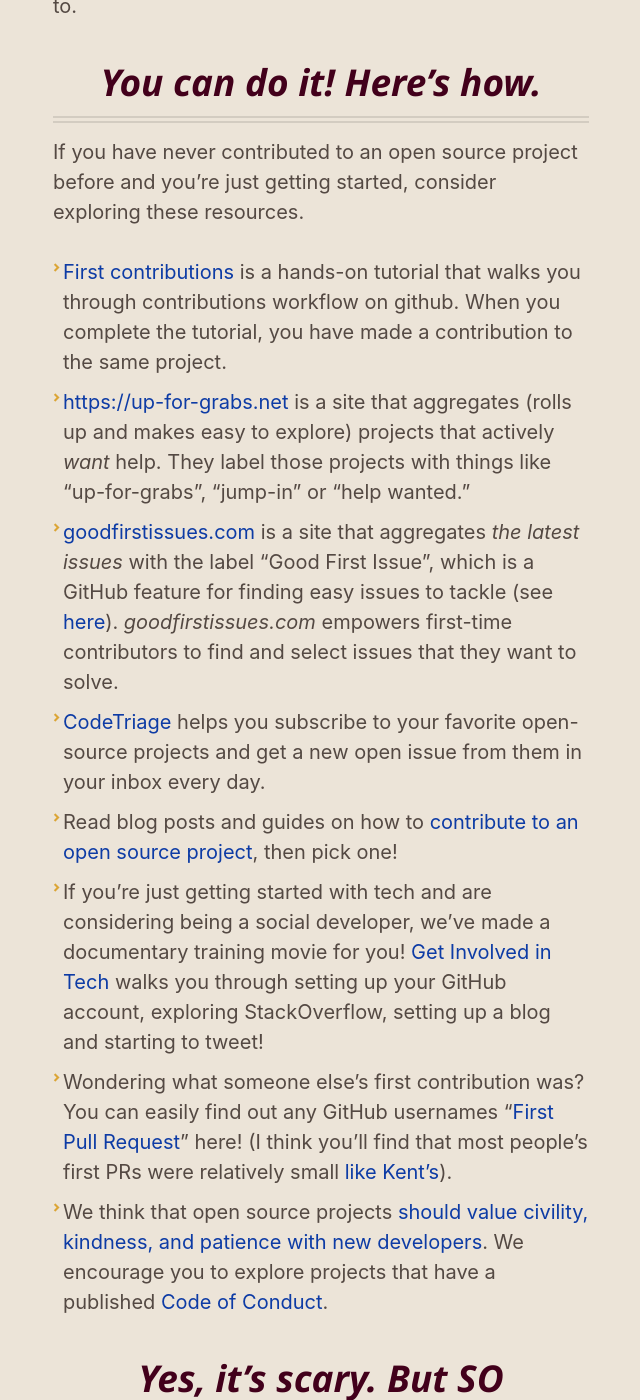
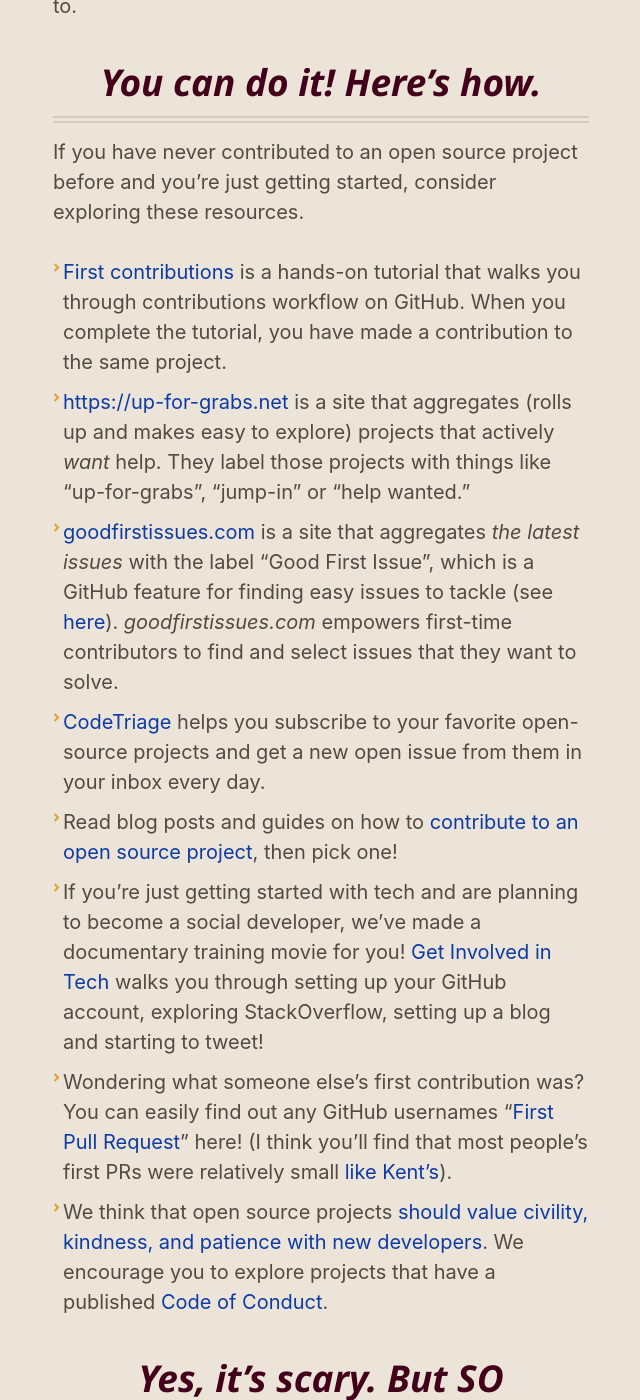
Before and after one commit to shanselman/firsttimersonly, a Jekyll site: the page built from index.md, in a window 1280 px wide and 1400 px high, scrolled down 578 px. Shown: the whole window, without its empty margins (319-959 px from the left). Built offline with Jekyll 4.4.1, drawn with Linux system fonts in a browser that asks for light colours; nearby versions of some CDN libraries; comment, search, counter and statistics services are not loaded; our own code applies the rules of GitHub Pages for plain Markdown files; some of the changed text lies outside the part shown.

```diff
--- a/index.md
+++ b/index.md
@@ -8,12 +8,12 @@ Contributing to open source for the first time can be scary and a little overwhe
 ### You can do it! Here's how.
 If you have never contributed to an open source project before and you're just getting started, consider exploring these resources.
 
-* [First contributions](https://github.com/multunus/first-contributions) is a hands-on tutorial that walks you through contributions workflow on github. When you complete the tutorial, you have made a contribution to the same project.
+* [First contributions](https://github.com/multunus/first-contributions) is a hands-on tutorial that walks you through contributions workflow on GitHub. When you complete the tutorial, you have made a contribution to the same project.
 * [https://up-for-grabs.net](https://up-for-grabs.net) is a site that aggregates (rolls up and makes easy to explore) projects that actively *want* help. They label those projects with things like "up-for-grabs", "jump-in" or "help wanted."
 * [goodfirstissues.com](https://goodfirstissues.com) is a site that aggregates *the latest issues* with the label "Good First Issue", which is a GitHub feature for finding easy issues to tackle (see [here](https://github.blog/2020-01-22-how-we-built-good-first-issues)). *goodfirstissues.com* empowers first-time contributors to find and select issues that they want to solve.
 * [CodeTriage](https://www.codetriage.com/) helps you subscribe to your favorite open-source projects and get a new open issue from them in your inbox every day.
 * Read blog posts and guides on how to [contribute to an open source project](https://www.hanselman.com/blog/GetInvolvedInOpenSourceTodayHowToContributeAPatchToAGitHubHostedOpenSourceProjectLikeCode52.aspx), then pick one!
-* If you're just getting started with tech and are considering being a social developer, we've made a documentary training movie for you! [Get Involved in Tech](http://www.getinvolvedintech.com) walks you through setting up your GitHub account, exploring StackOverflow, setting up a blog and starting to tweet!
+* If you're just getting started with tech and are planning to become a social developer, we've made a documentary training movie for you! [Get Involved in Tech](http://www.getinvolvedintech.com) walks you through setting up your GitHub account, exploring StackOverflow, setting up a blog and starting to tweet!
 * Wondering what someone else's first contribution was? You can easily find out any GitHub usernames "[First Pull Request](https://firstpr.me/)" here! (I think you'll find that most people's first PRs were relatively small [like Kent's](https://firstpr.me/#kentcdodds)).
 * We think that open source projects [should value civility, kindness, and patience with new developers](https://www.hanselman.com/blog/BringKindnessBackToOpenSource.aspx). We encourage you to explore projects that have a published [Code of Conduct](https://www.contributor-covenant.org/).
 
@@ -44,7 +44,7 @@ If you are an OSS project owner, then consider marking a few open issues with th
 
 First timer contributions are normally very small and easy (One [recent `first-timers-only`](https://github.com/formly-js/angular-formly/pull/415/files) issue was literally three lines of simple changes! And the changes were [described in great detail](https://github.com/formly-js/angular-formly/issues/410#issuecomment-127227984) and tested by the project maintainer). But this makes it easier for the contributor to _get the hang of the contribution process rather than the contribution itself._ Remember, this isn't as much about getting your project features implemented quickly as it is about helping first timers.
 
-Why is YAL (yet another label) like `first-timers-only` important? Because it makes a statement that first timers are welcome, that they are valued, and that they can start on your project! Often [the hard part of getting into open source for the first time isn’t the implementation of a feature, but figuring out how to actually contribute code](https://medium.com/@kentcdodds/first-timers-only-78281ea47455) such that the pull request is accepted! But, oh the feeling of accomplishment when your first PR is merged!
+Why is YAL (yet another label) like `first-timers-only` important? Because it makes a statement that first timers are welcome, that they are valued, and that they can start contributing to your project! Often [the hard part of getting into open source for the first time isn’t the implementation of a feature, but figuring out how to actually contribute code](https://medium.com/@kentcdodds/first-timers-only-78281ea47455) such that the pull request is accepted! But, oh the feeling of accomplishment when your first PR is merged!
 
 Go label an issue or two with `first-timers-only` and *advertise* that those issues exist! Walk a newbie a week (or a month) through the process! Document the process, blog and tweet about it and encourage those first timers to do the same! And add this badge to your repo's README:
 
```
